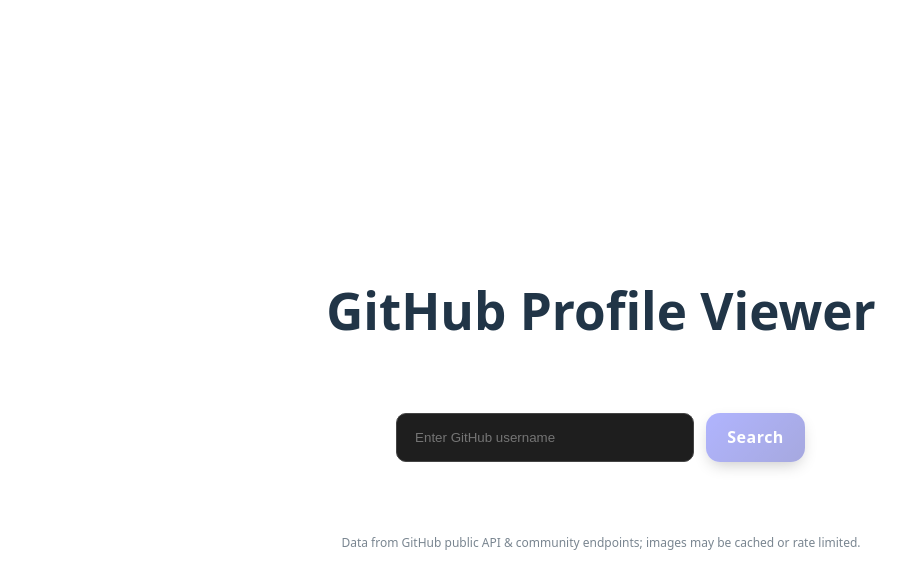
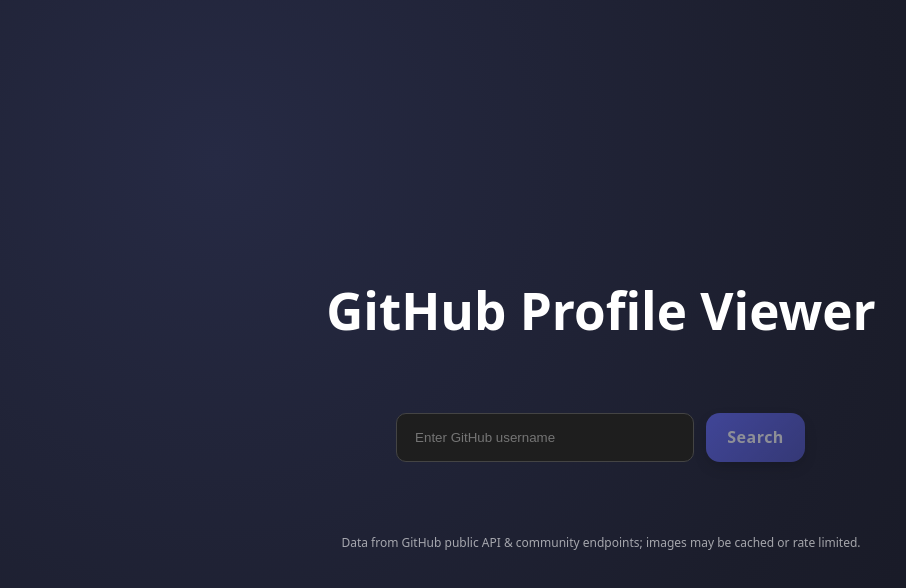
Before and after one commit to anon381/GitHub-Profile-Viewer, a React (Vite) app: page / in a window 1280 px wide. Shown: the top 588 px of the page, without its empty margins (39-945 px from the left). Built offline with nearby package versions, Linux system fonts and the light colour scheme.

Commit message:
style: add full-page radial gradient background

```diff
--- a/src/App.css
+++ b/src/App.css
@@ -1,3 +1,5 @@
+html,body {height:100%;margin:0;padding:0;}
+body {background:radial-gradient(circle at 20% 20%,#262a44 0%,#1b1d2b 55%,#14151f 100%);color:#fff;-webkit-font-smoothing:antialiased;}
 #root {max-width:1200px;margin:0 auto;padding:2rem;text-align:center;font-family:system-ui,Arial,sans-serif;}
 .github-viewer{display:flex;flex-direction:column;gap:2rem;animation:fadeIn .6s ease;}
 .search-form{display:flex;gap:.75rem;justify-content:center;flex-wrap:wrap}
```
